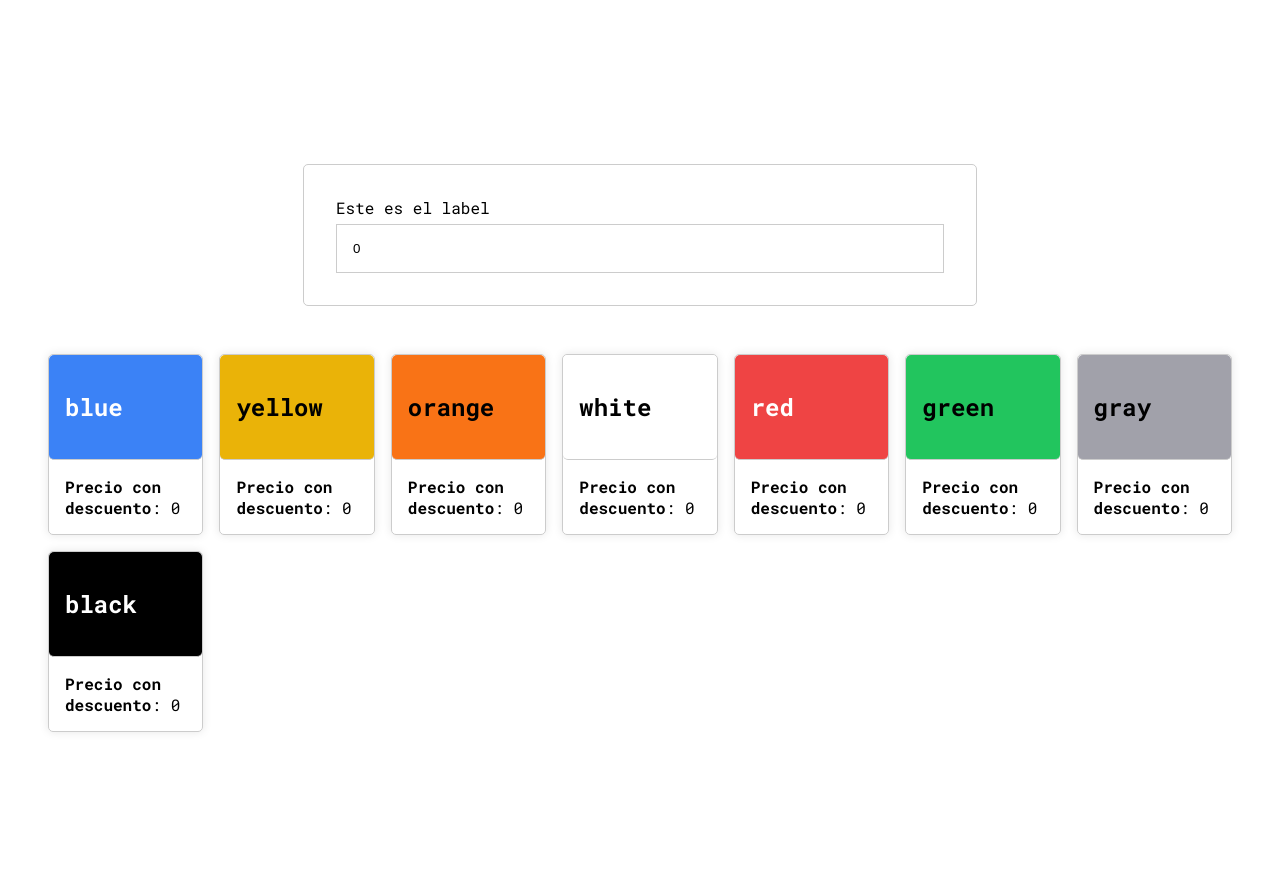
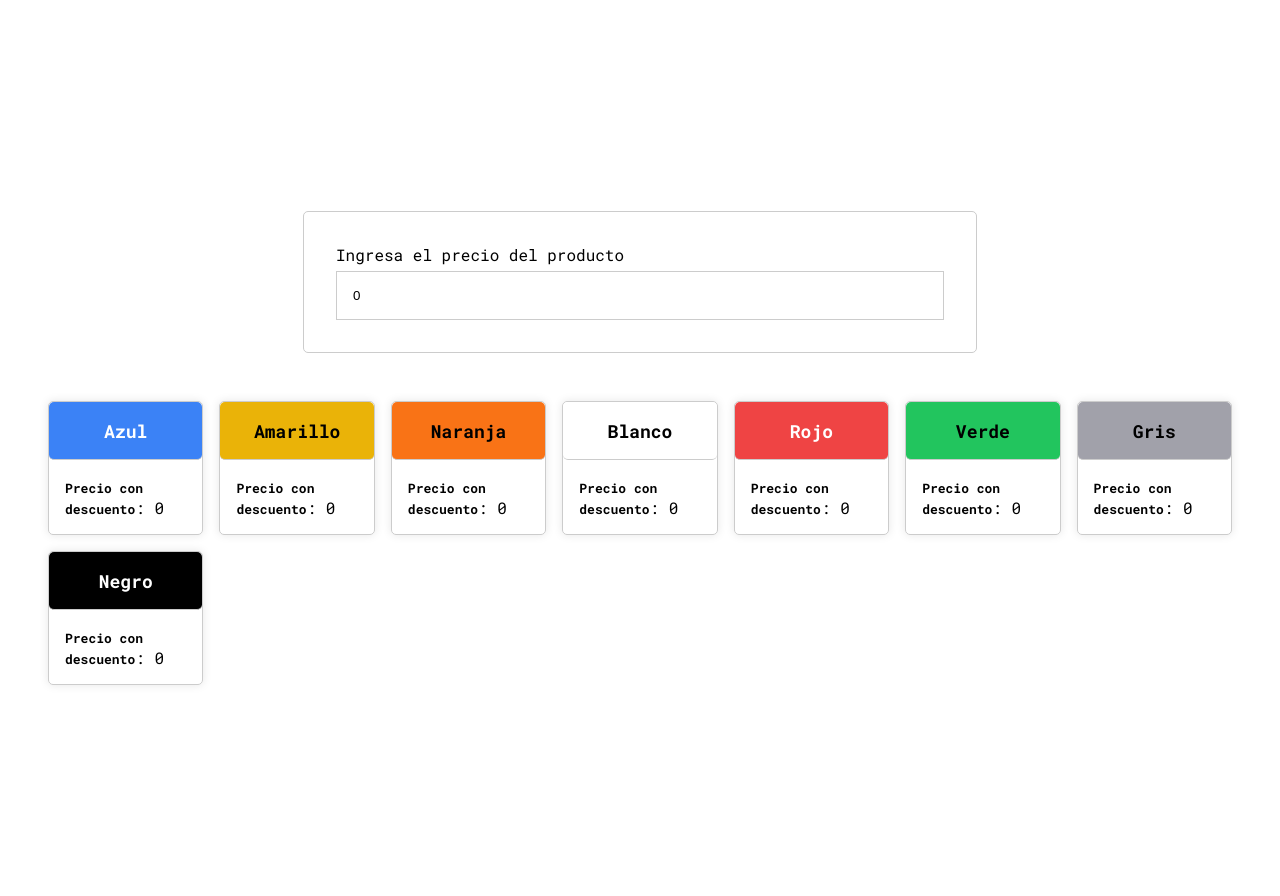
Before and after one commit to DiegoDoniss/mega-pwa, an ASP.NET Core app: page / in a window 1280 px wide. Run offline with ASP.NET Core 8, Linux system fonts and the light colour scheme; style sheets or scripts are compiled from the project's sources.

Commit message:
pwa mega

```diff
--- a/Pages/Index.razor
+++ b/Pages/Index.razor
@@ -6,7 +6,7 @@
         <EditForm Model="form" class="form-field">
             <DataAnnotationsValidator />
             <label>
-                Este es el label
+                Ingresa el precio del producto
             </label>
             <input @bind="form.Price" TValue="double" type="number" inputmode="decimal"/>
             <ValidationMessage For="() => form.Price"></ValidationMessage>
--- a/Pages/Index.razor.css
+++ b/Pages/Index.razor.css
@@ -20,6 +20,7 @@
     gap: 1rem;
     width: 100%;
     margin-top: 3rem;
+    place-items: center;
 }
 .card{
     border: 1px solid #ccc;
@@ -29,8 +30,18 @@
 .card-header{
     border-bottom: 1px solid #ccc;
     border-radius: 5px;
-    padding: 1rem;
+    padding-top: 1px;
+    text-align: center;
+}
+.card-header> h2{
+ font-size: 18px;
+    font-weight: bolder;
+    margin: 1rem;
 }
 .card-body{
     padding: 1rem;
 }
+b{
+    font-size: small;
+    font-weight: bolder;
+}
--- a/wwwroot/index.html
+++ b/wwwroot/index.html
@@ -22,11 +22,9 @@
 
   <body>
     <div id="app">
-      <svg class="loading-progress">
-        <circle r="40%" cx="50%" cy="50%" />
-        <circle r="40%" cx="50%" cy="50%" />
-      </svg>
-      <div class="loading-progress-text"></div>
+      <div class="modal">
+      <span class="loader"></span>
+      </div>
     </div>
 
     <script src="_framework/blazor.webassembly.js"></script>
--- a/wwwroot/sample-data/mockData.json
+++ b/wwwroot/sample-data/mockData.json
@@ -1,10 +1,10 @@
 [
-  {"Color": "#3B82F6", "Discount": 0, "ColorName": "blue", "Text": "white"},
-  {"Color": "#EAB308", "Discount": 15, "ColorName": "yellow", "Text": "black"},
-  {"Color": "#F97316", "Discount": 30, "ColorName": "orange", "Text": "black"},
-  {"Color": "white", "Discount": 50, "ColorName": "white", "Text": "black"},
-  {"Color": "#EF4444", "Discount": 60, "ColorName": "red", "Text": "white"},
-  {"Color": "#22C55E", "Discount": 70, "ColorName": "green", "Text": "black"},
-  {"Color": "#A1A1AA", "Discount": 80, "ColorName": "gray", "Text": "black"},
-  {"Color": "black", "Discount": 90, "ColorName": "black", "Text": "white"}
+  {"Color": "#3B82F6", "Discount": 0, "ColorName": "Azul", "Text": "white"},
+  {"Color": "#EAB308", "Discount": 15, "ColorName": "Amarillo", "Text": "black"},
+  {"Color": "#F97316", "Discount": 30, "ColorName": "Naranja", "Text": "black"},
+  {"Color": "white", "Discount": 50, "ColorName": "Blanco", "Text": "black"},
+  {"Color": "#EF4444", "Discount": 60, "ColorName": "Rojo", "Text": "white"},
+  {"Color": "#22C55E", "Discount": 70, "ColorName": "Verde", "Text": "black"},
+  {"Color": "#A1A1AA", "Discount": 80, "ColorName": "Gris", "Text": "black"},
+  {"Color": "black", "Discount": 90, "ColorName": "Negro", "Text": "white"}
 ]
```
Also changed, not shown: wwwroot/css/app.css (+36 -1 lines).
